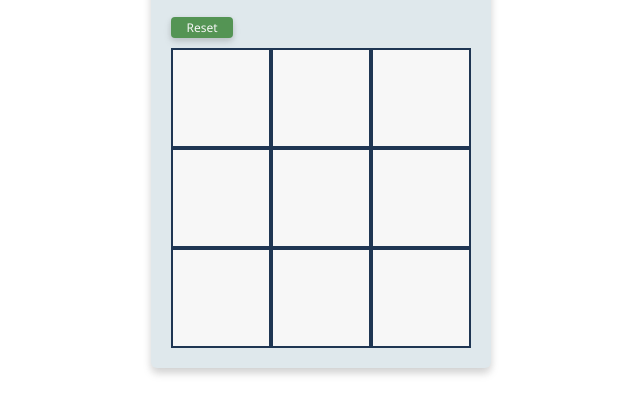
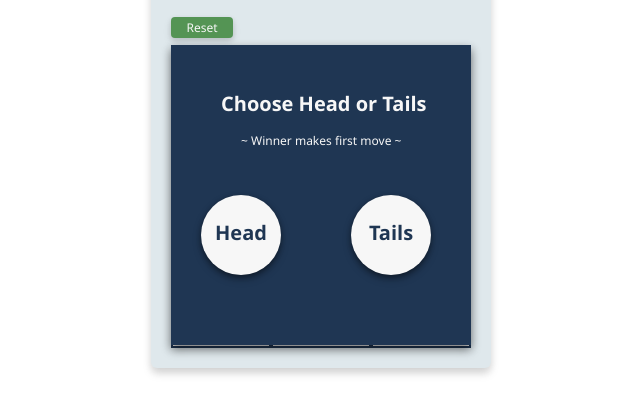
Before and after one commit to BuzilovDorin/Tic-Tac-Toe, a plain HTML site: page index.html in a window 1280 px wide. Shown: the part 266-680 px from the top of the page, without its empty margins (319-959 px from the left). Drawn offline with nearby package versions, Linux system fonts and the light colour scheme.

Commit message:
Added coinflip to determine which player goes first

```diff
--- a/index.html
+++ b/index.html
@@ -28,6 +28,12 @@
       <li id="Cell" class="none"></li>
       <li id="Cell" class="none"></li>
     </ul>
+    <div id="coinflip">
+      <div id="chooseflip">Choose Head or Tails</div>
+      <div id="chooseflip_descript">~ Winner makes first move ~</div>
+      <div id="head">Head</div>
+      <div id="tails">Tails</div>
+    </div>
   </div>
 </body>
 
--- a/scripts.js
+++ b/scripts.js
@@ -1,4 +1,16 @@
 $(document).click(function (e) {
+    if ($(e.target).attr("id") == "head") {
+        var soundbyte = document.createElement("audio")
+        soundbyte.src = "/Assets/click1.mp3"
+        soundbyte.play()
+        remvCoinflip()
+    }
+    else if ($(e.target).attr("id") == "tails") {
+        var soundbyte = document.createElement("audio")
+        soundbyte.src = "/Assets/click2.mp3"
+        soundbyte.play()
+        remvCoinflip()
+    }
     if ($(e.target).attr("id") == "reset") {
         $("li").empty()
         $("li").removeClass()
@@ -6,6 +18,9 @@ $(document).click(function (e) {
         var soundbyte = document.createElement("audio")
         soundbyte.src = "/Assets/reset.mp3"
         soundbyte.play()
+        if (!$("#coinflip").length) {
+            addCoinflip()
+        }
     }
     else if ($(e.target).attr("class") != "none") {
         return false
@@ -18,3 +33,11 @@ $(document).click(function (e) {
         soundbyte.play()
     }
 })
+
+function remvCoinflip() {
+    $("#coinflip").remove()
+}
+
+function addCoinflip() {
+    $('#centered').append('<div id="coinflip"><div id="chooseflip">Choose Head or Tails</div><div id="chooseflip_descript">~ Winner makes first move ~</div><div id="head">Head</div><div id="tails">Tails</div></div>')
+}
--- a/stylesheet.scss
+++ b/stylesheet.scss
@@ -112,6 +112,82 @@ h4 {
 	}
 }
 
+
+#coinflip {
+	position: absolute;
+	left: 20px;
+	top: 145px;
+	height: 300px;
+	width: 300px;
+	background-color: #1f3653;
+	box-shadow: 0 4px 8px 0 rgba(0, 0.3, 0, 0.3), 0 5px 10px 0 rgba(0, 0.3, 0, 0.3);
+}
+
+#chooseflip {
+	position: relative;
+	color: #f7f7f7;
+	left: 50px;
+	top: 15%;
+	font-size: 20px;
+	font-weight: 600;
+	}
+
+	#chooseflip_descript {
+	position: relative;
+	color: #f7f7f7;
+	left: 70px;
+	top: 20%;
+	font-size: 12px;
+	}
+
+	#head {
+	position: absolute;
+	left: 30px;
+	top: 150px;
+	width: 80px;
+	height: 80px;
+	background-color: #f7f7f7;
+	color: #1f3653;
+	box-shadow: 0 4px 8px 0 rgba(0, 0, 0, 0.3), 0 2px 5px 0 rgba(0, 0, 0, 0.3);
+	border-radius: 50%;
+	font-size: 20px;
+	font-weight: 700;
+	text-align: center;
+	line-height: 75px;
+	cursor: pointer;
+	&:hover {
+		background-color:  rgb(122, 167, 122);
+		color: #f7f7f7;
+	}
+	&:active {
+		background-color:  rgb(84, 148, 84);
+	}
+}
+
+#tails {
+	position: absolute;
+	left: 180px;
+	top: 150px;
+	width: 80px;
+	height: 80px;
+	background-color: #f7f7f7;
+	color: #1f3653;
+	box-shadow: 0 4px 8px 0 rgba(0, 0, 0, 0.3), 0 2px 5px 0 rgba(0, 0, 0, 0.3);
+	border-radius: 50%;
+	font-size: 20px;
+	font-weight: 700;
+	text-align: center;
+	line-height: 75px;
+	cursor: pointer;
+	&:hover {
+		background-color:  rgb(122, 167, 122);
+		color: #f7f7f7;
+	}
+	&:active {
+		background-color:  rgb(84, 148, 84);
+	}
+}
+
 .x {
 	display: flex;
 	align-content: center;
```
Also changed, not shown: stylesheet.css, 2 other files.
